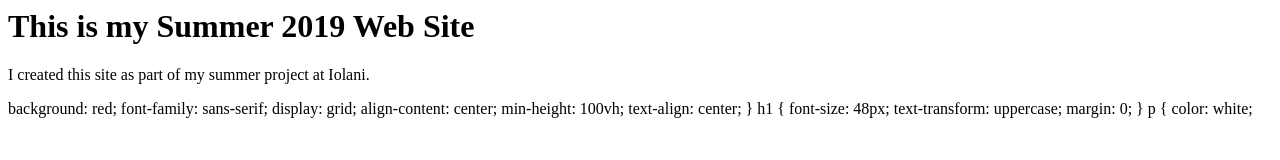
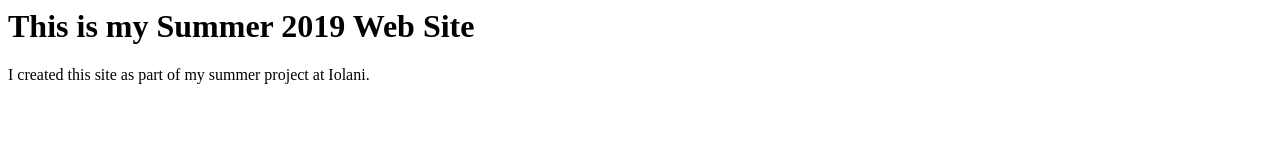
Before and after one commit to iwebstudent17/iwebstudent17.github.io, a plain HTML site: page index.html in a window 1280 px wide. Drawn offline with Linux system fonts and the light colour scheme.

Commit message:
index.html 2

```diff
--- a/index.html
+++ b/index.html
@@ -2,26 +2,9 @@
 
 <head>
     <title>Summer Site 2019</title>
-</head>
-
-<body>
     <h1>This is my Summer 2019 Web Site</h1>
     <p>I created this site as part of my summer project at Iolani.</p>
-</body>   background: red;
-font-family: sans-serif;
-display: grid;
-align-content: center;
-min-height: 100vh;
-text-align: center;
-}
+    </body>
 
-h1 {
-font-size: 48px;
-text-transform: uppercase;
-margin: 0;
-}
-
-p {
-color: white;
 
 </html>
```
